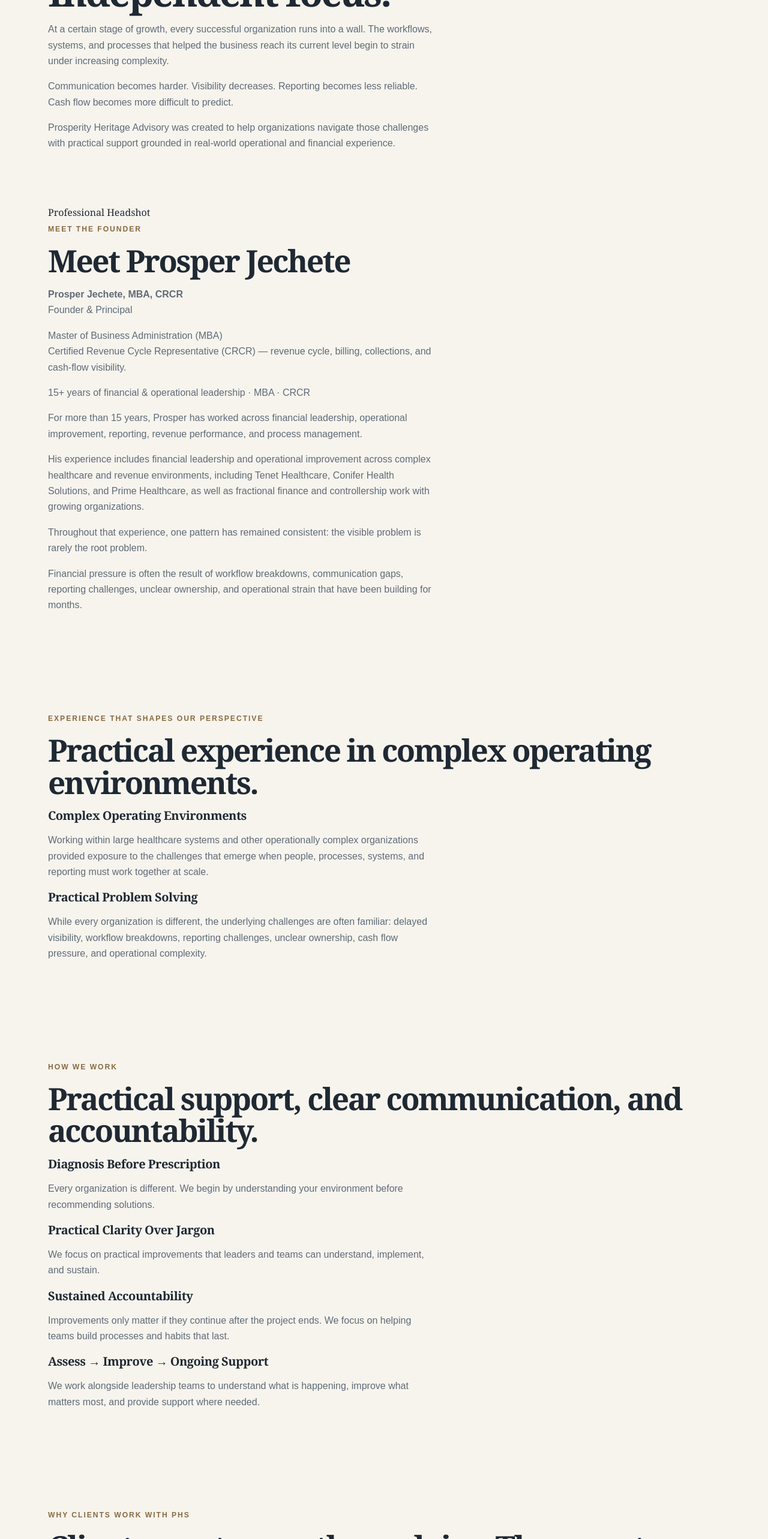
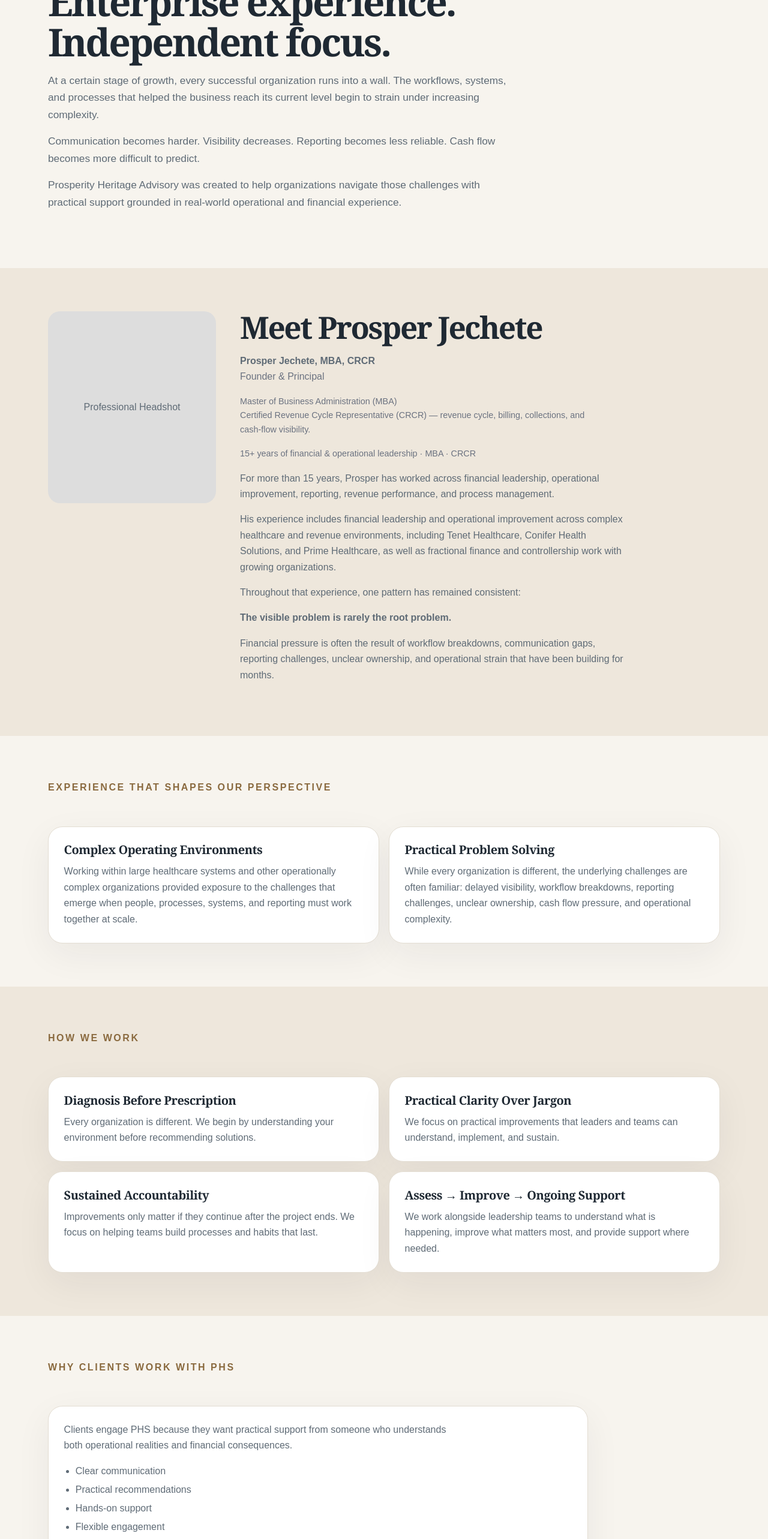
Before and after one commit to pjechete/prosperity-heritage-Advisory-Services, a Next.js app: page /about in a window 1280 px wide. Shown: the part 234-2800 px from the top of the page at 60% size. Built offline with nearby package versions, Linux system fonts and the light colour scheme.

Commit message:
Update page.tsx

```diff
--- a/src/app/about/page.tsx
+++ b/src/app/about/page.tsx
@@ -4,56 +4,52 @@ import Link from 'next/link'
 export const metadata: Metadata = {
   title: 'About Prosper Jechete | Prosperity Heritage Advisory',
   description:
-    'Learn about Prosper Jechete, MBA, CRCR, Founder and Principal of Prosperity Heritage Advisory, and his operational, financial, revenue cycle, and controllership experience.',
+    'Learn about Prosper Jechete, MBA, CRCR, Founder & Principal of Prosperity Heritage Advisory, and PHS’s practical operational and financial support approach.',
   alternates: {
     canonical: 'https://phs-usa.com/about',
   },
   openGraph: {
     title: 'About Prosper Jechete | Prosperity Heritage Advisory',
     description:
-      'Enterprise experience, independent focus, and practical operational and financial support for growing organizations.',
+      'Enterprise experience, independent focus, and practical support for organizations facing operational and financial pressure.',
     url: 'https://phs-usa.com/about',
     siteName: 'Prosperity Heritage Advisory',
     type: 'website',
   },
 }
 
-const principles = [
+const workPrinciples = [
   {
     title: 'Diagnosis Before Prescription',
-    body: 'Every organization is different. We begin by understanding your environment before recommending solutions.',
+    body:
+      'Every organization is different. We begin by understanding your environment before recommending solutions.',
   },
   {
     title: 'Practical Clarity Over Jargon',
-    body: 'We focus on practical improvements that leaders and teams can understand, implement, and sustain.',
+    body:
+      'We focus on practical improvements that leaders and teams can understand, implement, and sustain.',
   },
   {
     title: 'Sustained Accountability',
-    body: 'Improvements only matter if they continue after the project ends. We focus on helping teams build processes and habits that last.',
+    body:
+      'Improvements only matter if they continue after the project ends. We focus on helping teams build processes and habits that last.',
   },
   {
     title: 'Assess → Improve → Ongoing Support',
-    body: 'We work alongside leadership teams to understand what is happening, improve what matters most, and provide support where needed.',
+    body:
+      'We work alongside leadership teams to understand what is happening, improve what matters most, and provide support where needed.',
   },
-]
-
-const clientReasons = [
-  'Clear communication',
-  'Practical recommendations',
-  'Hands-on support',
-  'Flexible engagement',
-  'An experienced partner they can call when challenges arise',
 ]
 
 export default function AboutPage() {
   return (
     <main>
-      <section className="phs-page-hero">
-        <div className="phs-container phs-hero-copy">
-          <p className="phs-eyebrow">About</p>
+      <section className="mock-hero mock-hero-simple">
+        <div className="mock-container">
+          <p className="mock-eyebrow">About</p>
           <h1>Enterprise experience. Independent focus.</h1>
 
-          <p className="phs-hero-lede">
+          <p>
             At a certain stage of growth, every successful organization runs
             into a wall. The workflows, systems, and processes that helped the
             business reach its current level begin to strain under increasing
@@ -73,26 +69,29 @@ export default function AboutPage() {
         </div>
       </section>
 
-      <section className="phs-section phs-section-soft">
-        <div className="phs-container phs-profile-grid">
-          <div className="phs-headshot-placeholder">Professional Headshot</div>
+      <section className="mock-section mock-section-soft">
+        <div className="mock-container">
+          <div className="mock-profile">
+            <div className="mock-avatar">Professional Headshot</div>
 
             <div>
-            <p className="phs-section-label">Meet The Founder</p>
               <h2>Meet Prosper Jechete</h2>
-            <p className="phs-profile-title">
+
+              <p>
                 <strong>Prosper Jechete, MBA, CRCR</strong>
                 <br />
-              Founder & Principal
+                <span>Founder & Principal</span>
               </p>
-            <p className="phs-credential-note">
+
+              <p className="mock-credential-line">
                 Master of Business Administration (MBA)
                 <br />
                 Certified Revenue Cycle Representative (CRCR) — revenue cycle,
                 billing, collections, and cash-flow visibility.
               </p>
-            <p className="phs-credential-strip">
-              15+ years of financial & operational leadership · MBA · CRCR
+
+              <p className="mock-credibility">
+                15+ years of financial &amp; operational leadership · MBA · CRCR
               </p>
 
               <p>
@@ -109,9 +108,10 @@ export default function AboutPage() {
                 with growing organizations.
               </p>
 
+              <p>Throughout that experience, one pattern has remained consistent:</p>
+
               <p>
-              Throughout that experience, one pattern has remained consistent:
-              the visible problem is rarely the root problem.
+                <strong>The visible problem is rarely the root problem.</strong>
               </p>
 
               <p>
@@ -121,17 +121,17 @@ export default function AboutPage() {
               </p>
             </div>
           </div>
+        </div>
       </section>
 
-      <section className="phs-section">
-        <div className="phs-container">
-          <div className="phs-section-header">
-            <p className="phs-section-label">Experience That Shapes Our Perspective</p>
-            <h2>Practical experience in complex operating environments.</h2>
+      <section className="mock-section">
+        <div className="mock-container">
+          <div className="mock-section-header">
+            <p className="mock-eyebrow">Experience That Shapes Our Perspective</p>
           </div>
 
-          <div className="phs-grid phs-grid-2">
-            <article className="phs-card">
+          <div className="mock-grid-2">
+            <article className="mock-card">
               <h3>Complex Operating Environments</h3>
               <p>
                 Working within large healthcare systems and other operationally
@@ -141,7 +141,7 @@ export default function AboutPage() {
               </p>
             </article>
 
-            <article className="phs-card">
+            <article className="mock-card">
               <h3>Practical Problem Solving</h3>
               <p>
                 While every organization is different, the underlying challenges
@@ -154,16 +154,15 @@ export default function AboutPage() {
         </div>
       </section>
 
-      <section className="phs-section phs-section-soft">
-        <div className="phs-container">
-          <div className="phs-section-header">
-            <p className="phs-section-label">How We Work</p>
-            <h2>Practical support, clear communication, and accountability.</h2>
+      <section className="mock-section mock-section-soft">
+        <div className="mock-container">
+          <div className="mock-section-header">
+            <p className="mock-eyebrow">How We Work</p>
           </div>
 
-          <div className="phs-grid phs-grid-2">
-            {principles.map((item) => (
-              <article className="phs-card" key={item.title}>
+          <div className="mock-grid-2">
+            {workPrinciples.map((item) => (
+              <article className="mock-card" key={item.title}>
                 <h3>{item.title}</h3>
                 <p>{item.body}</p>
               </article>
@@ -172,35 +171,40 @@ export default function AboutPage() {
         </div>
       </section>
 
-      <section className="phs-section">
-        <div className="phs-container phs-narrow">
-          <p className="phs-section-label">Why Clients Work With PHS</p>
-          <h2>Clients want more than advice. They want practical support.</h2>
+      <section className="mock-section">
+        <div className="mock-container">
+          <div className="mock-section-header">
+            <p className="mock-eyebrow">Why Clients Work With PHS</p>
+          </div>
+
+          <article className="mock-card mock-wide-card">
             <p>
               Clients engage PHS because they want practical support from someone
-            who understands both operational realities and financial consequences.
+              who understands both operational realities and financial
+              consequences.
             </p>
 
-          <ul className="phs-bullet-list phs-two-column-list">
-            {clientReasons.map((item) => (
-              <li key={item}>{item}</li>
-            ))}
+            <ul className="mock-bullet-list">
+              <li>Clear communication</li>
+              <li>Practical recommendations</li>
+              <li>Hands-on support</li>
+              <li>Flexible engagement</li>
+              <li>An experienced partner they can call when challenges arise</li>
             </ul>
 
             <p>Above all, they want someone who helps them move forward.</p>
+          </article>
         </div>
       </section>
 
-      <section className="phs-final-cta">
-        <div className="phs-container phs-cta-grid">
-          <div>
+      <section className="mock-cta">
+        <div className="mock-container">
           <h2>Let&apos;s start with a conversation.</h2>
           <p>
             If you&apos;re experiencing operational or financial pressure and
             aren&apos;t sure where the problem starts, let&apos;s talk.
           </p>
-          </div>
-          <Link href="/contact" className="phs-btn phs-btn-gold">
+          <Link href="/contact" className="mock-btn">
             Schedule a Conversation
           </Link>
         </div>
```
Lines whose indentation alone changed are shown as unchanged.
